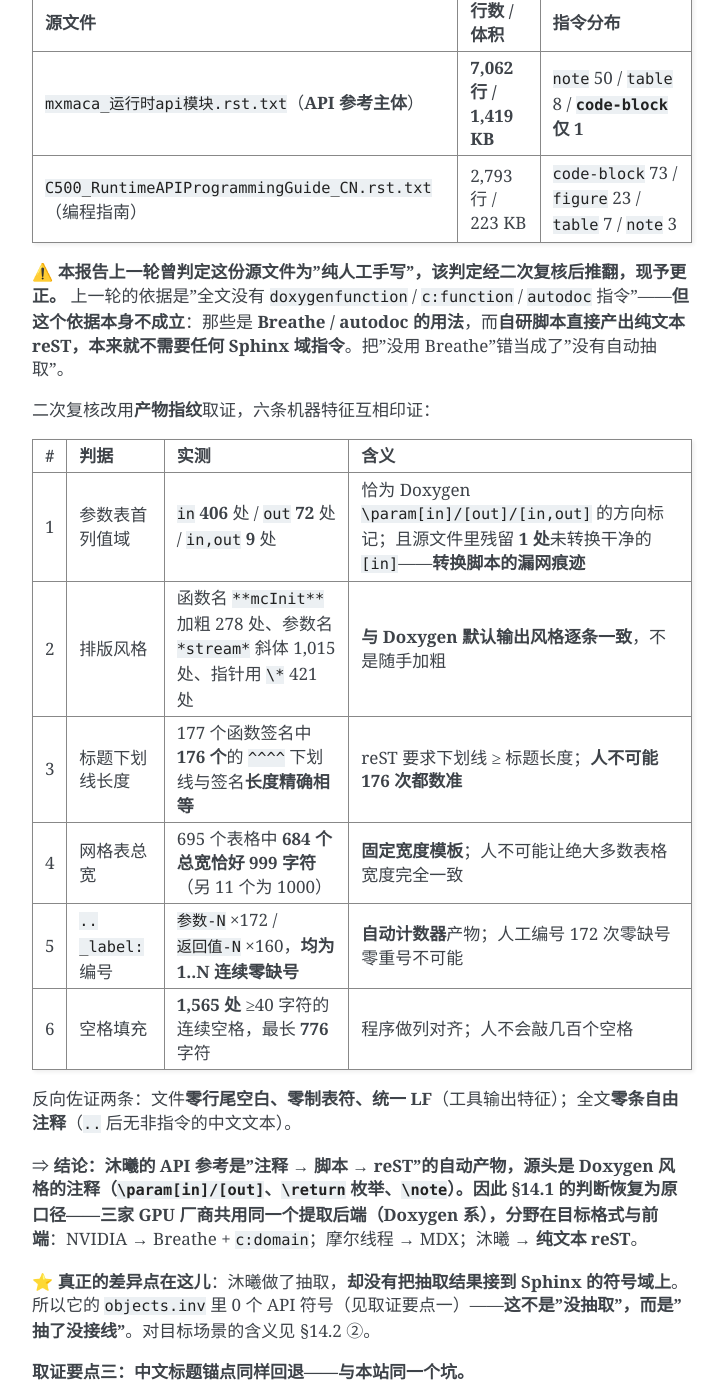
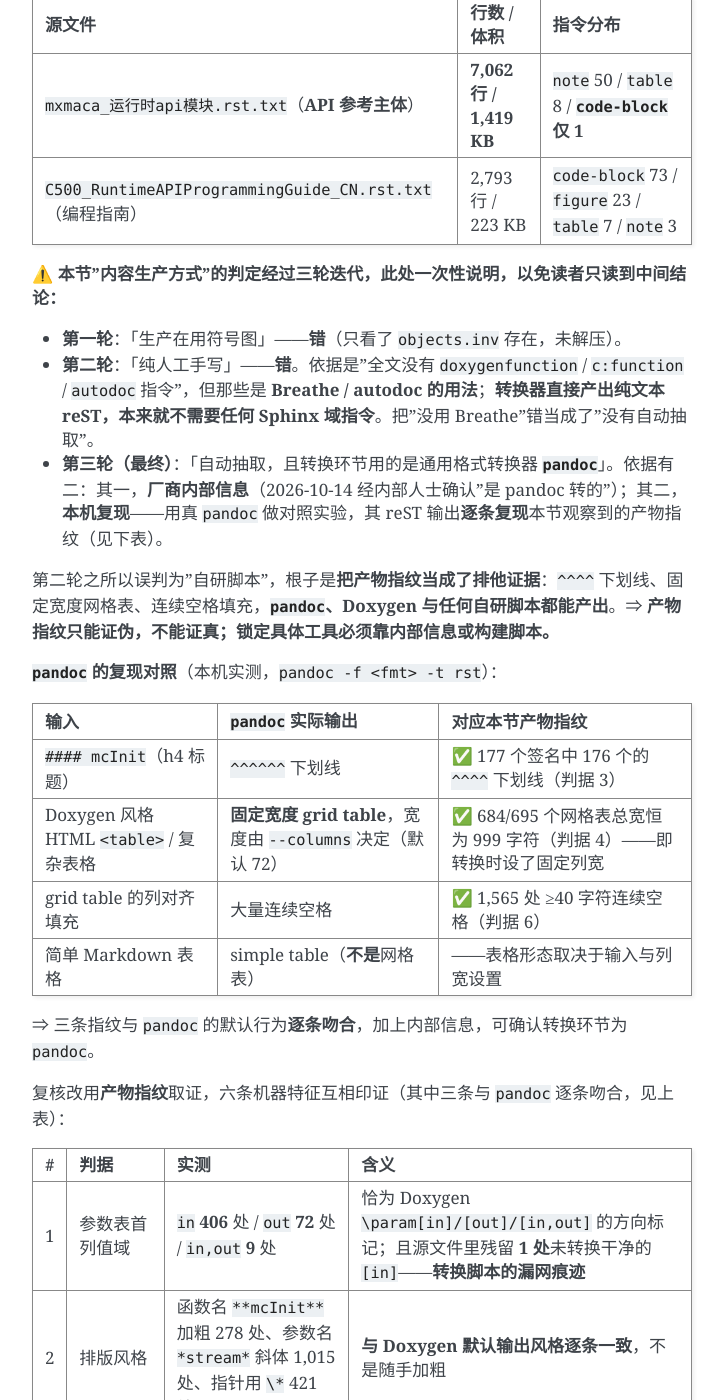
Before and after one commit to jinjing-wan/tw-portfolio, a Sphinx documentation site: the page built from docs/feature/company_doc_init_toolchain_eval.md, in a window 1280 px wide and 1400 px high, scrolled down 30937 px. Shown: the whole window, without its empty margins (388-1112 px from the left). Built offline with Sphinx 7.4.7, drawn with Linux system fonts in a browser that asks for light colours; some of the changed text lies outside the part shown.

Commit message:
docs: 三次修正沐曦对标——链路确认为 Doxygen→pandoc→reST，非自研脚本
- 依据：厂商内部信息（"是 pandoc 转的"）+ 本机 pandoc 复现（h4→^^^^ 下划线、
  固定宽 grid table（--columns 决定表宽）、连续空格对齐填充，逐条吻合产物指纹）
- 真源 §4.7 取证要点二改为"三次复核·最终"，补三轮迭代说明与 pandoc 复现对照表
- 新增洞见：pandoc 中转=语义丢失点（只转格式、不产 .. c:function::），
  与摩尔线程"自建管线让 Breathe 退化"同构
- 方法论沉淀：产物指纹只能证伪、不能证真，锁定工具须靠内部信息/构建脚本
- §14.1 三家汇总表、§7 反向对照、brief 对比表与附录 A/术语表同步

```diff
--- a/docs/feature/company_doc_init_toolchain_eval.md
+++ b/docs/feature/company_doc_init_toolchain_eval.md
@@ -549,7 +549,7 @@
 | 前台门户 | **自研 Next.js + Ant Design v5** | 响应头 `X-Powered-By: Next.js`、`X-Nextjs-Cache: HIT`、`X-Nextjs-Prerender: 1`；样式表内含 `@layer antd` 与 antd v5 design token 变量 |
 | 文档服务 | **自研文档网关** | 路径形态 `/api/client/document/preview/<doc_id>/index.html`，同级另有 `split_files/` 分页目录与 `_static/` 资源目录 |
 | 渲染内核 | **Sphinx**（源文件为 reST `.rst`） | `_sources/index.rst.txt` 头注释原文：`mcdnn documentation master file, created by sphinx-quickstart on Thu Dec 23 10:54:51 2021`；`_static/documentation_options.js` 含 `BUILDER: 'html'`、`LANGUAGE: 'zh-CN'`、`HAS_SOURCE: true`、`SOURCELINK_SUFFIX: '.txt'` |
-| **内容生产** | **Doxygen 系自动抽取**（注释层 → 自研脚本 → **纯文本 reST**） | API 参考主体源文件 7,062 行 / 1,419 KB，**产物带成套机器指纹**（六条互证，详见取证要点二）：参数表首列恰为 Doxygen 方向标记（`in` ×406 / `out` ×72 / `in,out` ×9）；函数名 `**mcInit**` 加粗、参数名 `*stream*` 斜体（与 Doxygen 默认排版一致）；177 个签名中 176 个的 `^^^^` 下划线与签名长度**精确相等**；695 个网格表中 684 个**总宽恒为 999 字符**；`参数-N` ×172 / `返回值-N` ×160 **编号 1..N 零缺号**；1,565 处 ≥40 字符连续空格填充（最长 776） |
+| **内容生产** | **Doxygen 系自动抽取**（注释层 → **pandoc** 转 reST → **纯文本 reST**） | API 参考主体源文件 7,062 行 / 1,419 KB，**产物带成套机器指纹**（六条互证，详见取证要点二）：参数表首列恰为 Doxygen 方向标记（`in` ×406 / `out` ×72 / `in,out` ×9）；函数名 `**mcInit**` 加粗、参数名 `*stream*` 斜体（与 Doxygen 默认排版一致）；177 个签名中 176 个的 `^^^^` 下划线与签名长度**精确相等**；695 个网格表中 684 个**总宽恒为 999 字符**；`参数-N` ×172 / `返回值-N` ×160 **编号 1..N 零缺号**；1,565 处 ≥40 字符连续空格填充（最长 776） |
 | 主题与扩展 | **sphinx_rtd_theme** + copybutton + KaTeX + i18n | `<html class="writer-html5" data-content_root="./">`、`<body class="wy-body-for-nav">`、`_static/css/theme.css` 与 `_static/js/theme.js`（RTD 主题特征）；`copybutton.js`、`katex-math.css` / `katex_autorenderer.js`（KaTeX 的 CSS 走公共 CDN）、`translations.js`（Sphinx i18n）；站内另有自写 `custom.css`（品牌紫 `#660874`、思源黑体 / Courier New） |
 | 托管 | **国内云自建**（非 RTD SaaS） | 响应头 `Server: volcalb`（云厂商 ALB 特征）；全站无 Read the Docs 域名与页脚标识 |
 
@@ -572,7 +572,7 @@
 
 ⚠️ **本要点需与取证要点二分清**：沐曦**确实建了自动抽取链**，但它把抽取结果**落成了纯文本 reST，而不是注册进 Sphinx 的符号域**。所以"有 `objects.inv` 却没有 API 符号"并不矛盾——**抽取与符号注册是两步，它只做了前一步**。
 
-**取证要点二（二次复核修正）：API 参考是「自动抽取」的产物——Doxygen 系注释经自研脚本转成纯文本 reST。**
+**取证要点二（三次复核，最终）：API 参考是「自动抽取」的产物——Doxygen 系注释经通用格式转换器 `pandoc` 转成纯文本 reST。**
 
 沐曦把 reST 源文件直接公开在站点上（`_sources/*.rst.txt`，HTTP 200 可下载），因此本节不必像 §4.6 那样做黑盒推断，**读源即可定性**。实测两份主源：
 
@@ -581,22 +581,39 @@
 | `mxmaca_运行时api模块.rst.txt`（**API 参考主体**） | **7,062 行 / 1,419 KB** | `note` 50 / `table` 8 / **`code-block` 仅 1** |
 | `C500_RuntimeAPIProgrammingGuide_CN.rst.txt`（编程指南） | 2,793 行 / 223 KB | `code-block` 73 / `figure` 23 / `table` 7 / `note` 3 |
 
-⚠️ **本报告上一轮曾判定这份源文件为"纯人工手写"，该判定经二次复核后推翻，现予更正。** 上一轮的依据是"全文没有 `doxygenfunction` / `c:function` / `autodoc` 指令"——**但这个依据本身不成立**：那些是 **Breathe / autodoc 的用法**，而**自研脚本直接产出纯文本 reST，本来就不需要任何 Sphinx 域指令**。把"没用 Breathe"错当成了"没有自动抽取"。
+⚠️ **本节"内容生产方式"的判定经过三轮迭代，此处一次性说明，以免读者只读到中间结论：**
 
-二次复核改用**产物指纹**取证，六条机器特征互相印证：
+- **第一轮**：「生产在用符号图」——**错**（只看了 `objects.inv` 存在，未解压）。
+- **第二轮**：「纯人工手写」——**错**。依据是"全文没有 `doxygenfunction` / `c:function` / `autodoc` 指令"，但那些是 **Breathe / autodoc 的用法**；**转换器直接产出纯文本 reST，本来就不需要任何 Sphinx 域指令**。把"没用 Breathe"错当成了"没有自动抽取"。
+- **第三轮（最终）**：「自动抽取，且转换环节用的是通用格式转换器 **`pandoc`**」。依据有二：其一，**厂商内部信息**（2026-10-14 经内部人士确认"是 pandoc 转的"）；其二，**本机复现**——用真 `pandoc` 做对照实验，其 reST 输出**逐条复现**本节观察到的产物指纹（见下表）。
+
+第二轮之所以误判为"自研脚本"，根子是**把产物指纹当成了排他证据**：`^^^^` 下划线、固定宽度网格表、连续空格填充，**`pandoc`、Doxygen 与任何自研脚本都能产出**。⇒ **产物指纹只能证伪，不能证真；锁定具体工具必须靠内部信息或构建脚本。**
+
+**`pandoc` 的复现对照**（本机实测，`pandoc -f <fmt> -t rst`）：
+
+| 输入 | `pandoc` 实际输出 | 对应本节产物指纹 |
+| --- | --- | --- |
+| `#### mcInit`（h4 标题） | `^^^^^^` 下划线 | ✅ 177 个签名中 176 个的 `^^^^` 下划线（判据 3） |
+| Doxygen 风格 HTML `<table>` / 复杂表格 | **固定宽度 grid table**，宽度由 `--columns` 决定（默认 72） | ✅ 684/695 个网格表总宽恒为 999 字符（判据 4）——即转换时设了固定列宽 |
+| grid table 的列对齐填充 | 大量连续空格 | ✅ 1,565 处 ≥40 字符连续空格（判据 6） |
+| 简单 Markdown 表格 | simple table（**不是**网格表） | ——表格形态取决于输入与列宽设置 |
+
+⇒ 三条指纹与 `pandoc` 的默认行为**逐条吻合**，加上内部信息，可确认转换环节为 `pandoc`。
+
+复核改用**产物指纹**取证，六条机器特征互相印证（其中三条与 `pandoc` 逐条吻合，见上表）：
 
 | # | 判据 | 实测 | 含义 |
 | --- | --- | --- | --- |
 | 1 | 参数表首列值域 | `in` **406** 处 / `out` **72** 处 / `in,out` **9** 处 | 恰为 Doxygen `\param[in]/[out]/[in,out]` 的方向标记；且源文件里残留 **1 处**未转换干净的 `[in]`——**转换脚本的漏网痕迹** |
 | 2 | 排版风格 | 函数名 `**mcInit**` 加粗 278 处、参数名 `*stream*` 斜体 1,015 处、指针用 `\*` 421 处 | **与 Doxygen 默认输出风格逐条一致**，不是随手加粗 |
 | 3 | 标题下划线长度 | 177 个函数签名中 **176 个**的 `^^^^` 下划线与签名**长度精确相等** | reST 要求下划线 ≥ 标题长度；**人不可能 176 次都数准** |
-| 4 | 网格表总宽 | 695 个表格中 **684 个总宽恰好 999 字符**（另 11 个为 1000） | **固定宽度模板**；人不可能让绝大多数表格宽度完全一致 |
+| 4 | 网格表总宽 | 695 个表格中 **684 个总宽恰好 999 字符**（另 11 个为 1000） | **固定宽度模板**（与 `pandoc` 固定列宽的行为逐条一致，见下）；人不可能让绝大多数表格宽度完全一致 |
 | 5 | `.. _label:` 编号 | `参数-N` ×172 / `返回值-N` ×160，**均为 1..N 连续零缺号** | **自动计数器**产物；人工编号 172 次零缺号零重号不可能 |
 | 6 | 空格填充 | **1,565 处** ≥40 字符的连续空格，最长 **776** 字符 | 程序做列对齐；人不会敲几百个空格 |
 
 反向佐证两条：文件**零行尾空白、零制表符、统一 LF**（工具输出特征）；全文**零条自由注释**（`..` 后无非指令的中文文本）。
 
-⇒ **结论：沐曦的 API 参考是"注释 → 脚本 → reST"的自动产物，源头是 Doxygen 风格的注释（`\param[in]/[out]`、`\return` 枚举、`\note`）。因此 §14.1 的判断恢复为原口径——三家 GPU 厂商共用同一个提取后端（Doxygen 系），分野在目标格式与前端**：NVIDIA → Breathe + `c:domain`；摩尔线程 → MDX；沐曦 → **纯文本 reST**。
+⇒ **结论：沐曦的 API 参考是"注释 → pandoc → reST"的自动产物，源头是 Doxygen 风格的注释（`\param[in]/[out]`、`\return` 枚举、`\note`）。因此 §14.1 的判断恢复为原口径——三家 GPU 厂商共用同一个提取后端（Doxygen 系），分野在目标格式与前端**：NVIDIA → Breathe + `c:domain`；摩尔线程 → MDX；沐曦 → **纯文本 reST**。
 
 ⭐ **真正的差异点在这儿**：沐曦做了抽取，**却没有把抽取结果接到 Sphinx 的符号域上**。所以它的 `objects.inv` 里 0 个 API 符号（见取证要点一）——**这不是"没抽取"，而是"抽了没接线"**。对目标场景的含义见 §14.2 ②。
 
@@ -613,7 +630,7 @@
 | 维度 | NVIDIA CUDA（§4.5） | 摩尔线程 MUSA（§4.6） | 沐曦 MetaX（本节） |
 | --- | --- | --- | --- |
 | 渲染内核 | Sphinx + Breathe | Docusaurus + 自研 MDX 生成器 | **Sphinx（有抽取，但未接 `c:domain`）** |
-| 内容生产 | 头文件注释 → Doxygen 抽取 | 自研 MDX 生成器（机生） | **Doxygen 系注释 → 自研脚本 → 纯文本 reST（机生）** |
+| 内容生产 | 头文件注释 → Doxygen 抽取 | 自研 MDX 生成器（机生） | **Doxygen 系注释 → pandoc → 纯文本 reST（机生）** |
 | 主题 | pydata 系（NVIDIA 专有） | Docusaurus 原生 | sphinx_rtd_theme + 自写 CSS |
 | 门户 | 与文档站同栈 | Next.js（**与文档站分栈**） | **Next.js（文档内核嵌在其网关内）** |
 | 托管 | 自建 | 自建 | **自建（云 ALB）** |
@@ -624,10 +641,10 @@
 
 1. **它给"混用工具链"提供了一个真实样本。** §4.3 判定"混用工具链可接受（前提是同一份源）；混用内容源不可接受"。沐曦是这条判定的**现场实例**：内容源仍是 Sphinx 的 reST 单一真源，但**外层用自研 Next.js 承接检索、筛选与下载**——等于把 Sphinx 降格为"渲染内核"、把门户交给前端栈。这既保住 Sphinx 的多格式与 PDF 能力（**但注意：其符号图能力并未启用**，见取证要点一），又拿到产品化的门户体验。**这是 §6.3 与本节之外的一条独立路线。**
 2. **它降低了 §4.2 中"Sphinx 观感朴素"这一代价的权重。** §4.2 给出的缓解路径是"换一套现代主题"；沐曦提供了另一种缓解——**换一层门户**：内页沿用 RTD 主题 + 自写 `custom.css`，品牌与导航交给 Next.js 外壳。对目标场景的启示是：**主题层不是必答题，门户层可以外包给前端团队。**
-3. **它在 A5 上的意义：不是背书，而是"断链"样本。** §9 把 `objects.inv` 列为 Sphinx **唯一的真非对称能力**，这仍是本报告的技术判断；但沐曦的实测**没有为它提供生产背书**——该站 `objects.inv` 里 0 个 API 符号（见取证要点一）。真正值得记的是**它断在哪一环**：沐曦**建了自动抽取链**（见取证要点二），却**把产物落成纯文本 reST、没有注册进 `c:domain`** ⇒ **抽了符号，但没接上符号图**。这说明 §14.2 那条红线要拆成两句：**「API 参考必须自动抽取」是第一步，「抽取结果必须注册进符号域」是第二步**——沐曦只走了第一步。**这一步之差，决定了 `objects.inv` 是符号图还是空壳。**
-4. **参照它，可参照"架构形态"与"抽取链路的走法"，但要补上它没做的那一步。** §14.1 的收口结论"参照沐曦形态的简化版"仍然成立——**参照的是"Sphinx 内核 + 最小门户 + 自建托管"这个架构选择**，以及它"用自研脚本把注释抽成 reST"的链路走法；**唯一不能照抄的是它的终点形态：产物必须落成 `c:domain` 节点（`.. c:function::` 等），而不是纯文本**——否则 `objects.inv` 里依旧一个 API 符号都不会有。
+3. **它在 A5 上的意义：不是背书，而是"断链"样本。** §9 把 `objects.inv` 列为 Sphinx **唯一的真非对称能力**，这仍是本报告的技术判断；但沐曦的实测**没有为它提供生产背书**——该站 `objects.inv` 里 0 个 API 符号（见取证要点一）。真正值得记的是**它断在哪一环**：沐曦**建了自动抽取链**（见取证要点二），却**把产物落成纯文本 reST、没有注册进 `c:domain`** ⇒ **抽了符号，但没接上符号图**。这说明 §14.2 那条红线要拆成两句：**「API 参考必须自动抽取」是第一步，「抽取结果必须注册进符号域」是第二步**——沐曦只走了第一步。**这一步之差，决定了 `objects.inv` 是符号图还是空壳。** 第三轮取证进一步定位了它**"断在哪一环"**：转换环节用的是通用工具 `pandoc`——`pandoc` 只做格式转换、**不生成 `.. c:function::`**，所以"抽了没接线"几乎是选 `pandoc` 中转的必然结果。⚠️ 这与 §4.6 摩尔线程"自建 API 管线让 Breathe 优势退化"（§4.6.2 归因①）**同构**：**凡是先把 API 语义降级成纯文本、再喂给 Sphinx 的做法，都会让 Sphinx 退化为"更漂亮的渲染器"**——其符号图能力无从发挥。
+4. **参照它，可参照"架构形态"与"抽取链路的走法"，但要补上它没做的那一步。** §14.1 的收口结论"参照沐曦形态的简化版"仍然成立——**参照的是"Sphinx 内核 + 最小门户 + 自建托管"这个架构选择**，以及它"用 `pandoc` 把注释转成 reST"的链路走法；**唯一不能照抄的是它的终点形态：产物必须落成 `c:domain` 节点（`.. c:function::` 等），而不是纯文本**——否则 `objects.inv` 里依旧一个 API 符号都不会有。
 
-> **取证边界**：以上为**产物形态层 + 内容生产层取证**（响应头、静态资源、源文件头注释、`objects.inv` 解压内容、`_sources/*.rst.txt` 的指令分布与结构指纹），未接触其构建配置与内容仓库。可证实的是"它的站点由哪些组件构成""它的产物是自动生成的"；**"用哪种具体脚本、从哪一版注释生成"仍属推断**。另需注意：其正文页由自研网关二次分发，`_static/` 路径为网关重写后的相对路径——这解释了为何单页的 CSS / JS 能正常加载。
+> **取证边界**：以上为**产物形态层 + 内容生产层取证**（响应头、静态资源、源文件头注释、`objects.inv` 解压内容、`_sources/*.rst.txt` 的指令分布与结构指纹），未接触其构建配置与内容仓库。可证实的是"它的站点由哪些组件构成""它的产物是自动生成的"；**其转换环节经内部信息与本机复现确认为 `pandoc`（2026-10-14），但尚未到"抓到其构建脚本"级别；"从哪一版注释生成"仍属推断**。另需注意：其正文页由自研网关二次分发，`_static/` 路径为网关重写后的相对路径——这解释了为何单页的 CSS / JS 能正常加载。
 
 ---
 
@@ -772,7 +789,7 @@
 
 **旁证**：NVIDIA 的 CUDA 文档栈（Sphinx + Doxygen/Breathe + MyST + pydata 系主题，见 §4.5）与本推荐**逐条一致**——目标场景的对外门户本就对标 CUDA，这等于直接采用同一套已被最大规模验证过的栈。
 
-**反向对照**：国内同行**摩尔线程 MUSA** 的公开文档中心实测为 **Docusaurus v3.10.1**（见 §4.6）。它与 NVIDIA 同为 GPU 厂商、同样输出 C/C++ API 参考，却选了另一套栈——差异来自**交付场景**（摩尔线程是纯公开开发者门户，无 PDF、无分级）。这既不给本结论减分，反而说明：**结论成立于场景，而目标场景属于 NVIDIA 那一侧。** **第三种形态**：另一家国内 GPGPU 厂商**沐曦 MetaX** 的文档站选了 **Sphinx 内核 + 自建 Next.js 门户**（见 §4.7）——说明分歧不在"要不要 Sphinx"，而在"内核与门户是否分栈"。**但需补一句限定**：沐曦同样建了**自动抽取链**（Doxygen 系注释 → 自研脚本 → 纯文本 reST，见 §4.7 取证要点二），**却没有把产物注册进 Sphinx 符号域**——所以它的**架构与抽取走法都可参照，唯独终点形态要改成 `c:domain` 节点**，否则 `objects.inv` 里仍不会有 API 符号。
+**反向对照**：国内同行**摩尔线程 MUSA** 的公开文档中心实测为 **Docusaurus v3.10.1**（见 §4.6）。它与 NVIDIA 同为 GPU 厂商、同样输出 C/C++ API 参考，却选了另一套栈——差异来自**交付场景**（摩尔线程是纯公开开发者门户，无 PDF、无分级）。这既不给本结论减分，反而说明：**结论成立于场景，而目标场景属于 NVIDIA 那一侧。** **第三种形态**：另一家国内 GPGPU 厂商**沐曦 MetaX** 的文档站选了 **Sphinx 内核 + 自建 Next.js 门户**（见 §4.7）——说明分歧不在"要不要 Sphinx"，而在"内核与门户是否分栈"。**但需补一句限定**：沐曦同样建了**自动抽取链**（Doxygen 系注释 → pandoc → 纯文本 reST，见 §4.7 取证要点二），**却没有把产物注册进 Sphinx 符号域**——所以它的**架构与抽取走法都可参照，唯独终点形态要改成 `c:domain` 节点**，否则 `objects.inv` 里仍不会有 API 符号。
 
 ### 7.1 Sphinx —— 5 条优点 / 5 条缺点
 
@@ -1284,7 +1301,7 @@
 | 维度 | NVIDIA CUDA（§4.5） | 摩尔线程 MUSA（§4.6） | 沐曦 MetaX（§4.7） |
 | --- | --- | --- | --- |
 | 渲染内核 | Sphinx + Breathe | Docusaurus v3.10.1 + 自研 MDX 生成器 | Sphinx（源为 reST） |
-| API 提取 | Doxygen → Breathe（→ `c:domain`） | Doxygen 只取 XML + 自研转换（→ MDX） | **Doxygen 系注释 + 自研脚本（→ 纯文本 reST）** |
+| API 提取 | Doxygen → Breathe（→ `c:domain`） | Doxygen 只取 XML + 自研转换（→ MDX） | **Doxygen 系注释 + pandoc（→ 纯文本 reST）** |
 | 主题 | nvidia-sphinx-theme（pydata 基座，专有许可） | Docusaurus 原生 | sphinx_rtd_theme + 自写 CSS |
 | 门户 | 与文档同栈 | Next.js（与文档分栈） | Next.js（内核嵌在自研网关） |
 | 托管 | 自建 | 自建 | 自建（国内云 ALB） |
@@ -1298,7 +1315,7 @@
 
 **三条判断**：
 
-1. **三家共用同一个提取后端（Doxygen 系），分野在目标格式与前端**——NVIDIA（Doxygen → Breathe → `c:domain`）、摩尔线程（Doxygen XML + 自研转换 → MDX）、沐曦（Doxygen 系注释 + 自研脚本 → 纯文本 reST）。它们是三种形态，不是三代技术，也不应排成梯队看。⚠️ **但"是否把抽取结果注册进符号域"是一条硬分界**：只有 NVIDIA 那一支真正产出并使用了符号图，另两家都没有——沐曦是"抽了没接线"（见 §4.7 取证要点一 / 二）。
+1. **三家共用同一个提取后端（Doxygen 系），分野在目标格式与前端**——NVIDIA（Doxygen → Breathe → `c:domain`）、摩尔线程（Doxygen XML + 自研转换 → MDX）、沐曦（Doxygen 系注释 + pandoc → 纯文本 reST）。它们是三种形态，不是三代技术，也不应排成梯队看。⚠️ **但"是否把抽取结果注册进符号域"是一条硬分界**：只有 NVIDIA 那一支真正产出并使用了符号图，另两家都没有——沐曦是"抽了没接线"（见 §4.7 取证要点一 / 二）。
 2. **摩尔线程是最接近的同业参照系**（国产 GPU + 同样输出 C/C++ API）。其链路与 NVIDIA 同构，只是把 Sphinx/Breathe 换成了 Docusaurus + 自研 MDX 生成器——这说明**"自建 API 管线"是 GPU 厂商绕不开的必要投入**，不是可选项。
 3. **沐曦证明 Sphinx 内核在国产 GPU 场景能跑通**：它用"自研 Next.js 门户 + Sphinx 内核"绕开了 Docusaurus 的导航优势，也绕开了 Read the Docs 的托管费。这条**架构路线**与目标场景"要分级 / 要 PDF / 要内网"的约束集最吻合。⚠️ 但**它不能作为"符号图可用"的参照**——其 `objects.inv` 里 0 个 API 符号（早先引用的 `830 B` 是工具手册那一份，非 API 参考）。**它证明的是"抽取可以自研"，尚未证明"符号图能跑起来"。**
 
```
Also changed, not shown: docs/feature/company_doc_init_toolchain_eval_brief.md (+4 -3 lines).
